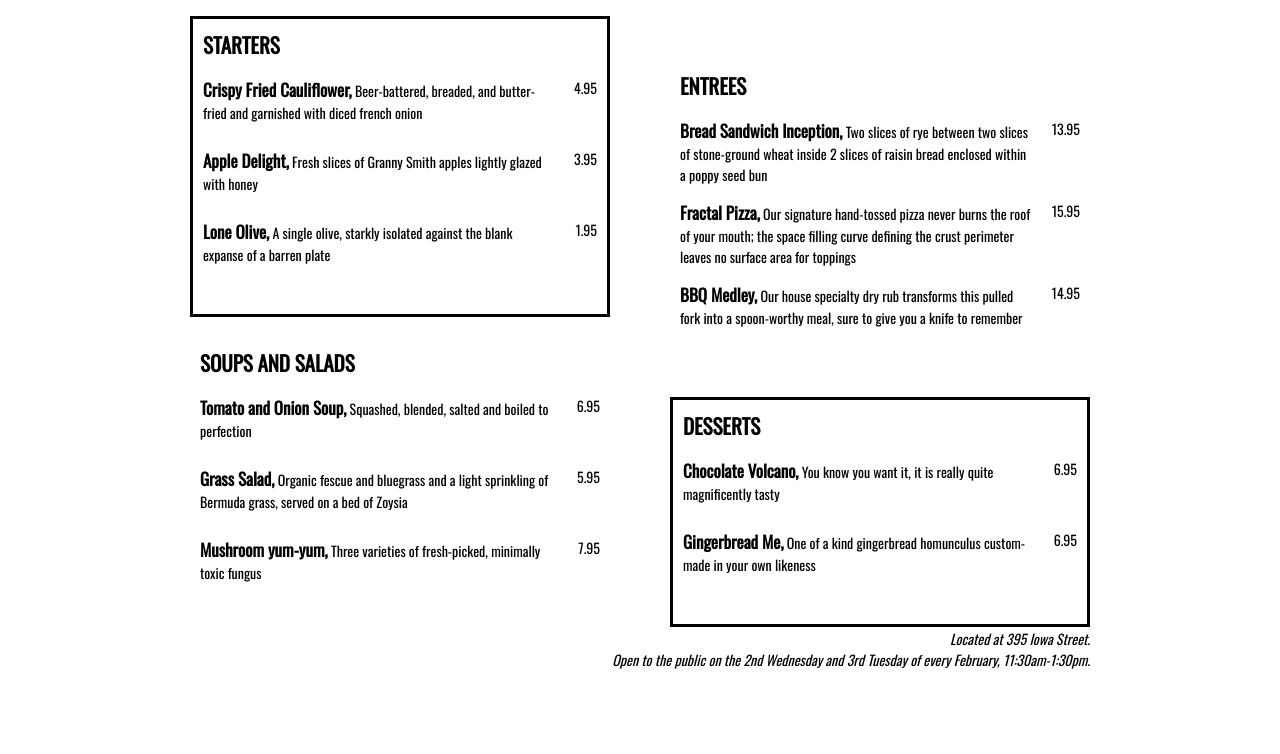
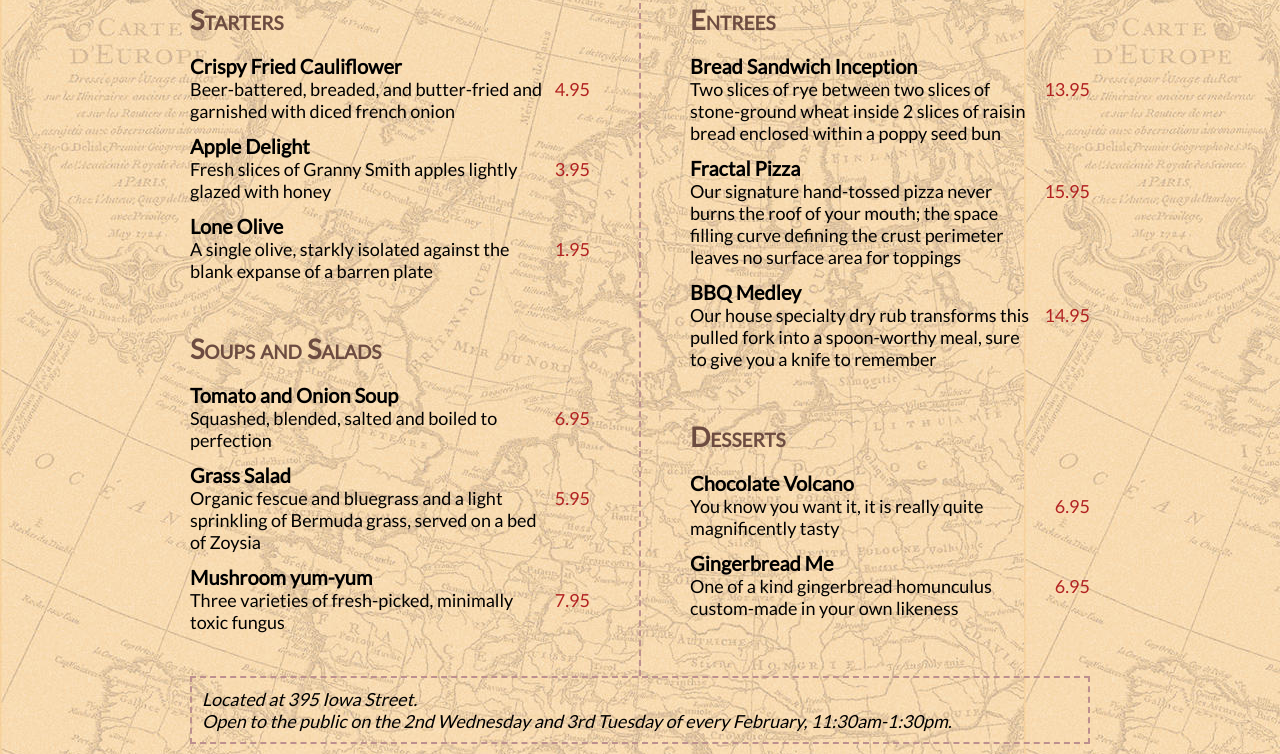
Before and after one commit to Kenzie-Academy-Brasil-Developers/estilizando-menu-restaurante-sprint-2-PedroHBasilio, a plain HTML site: page index.html in a window 1280 px wide. Shown: the part 130-884 px from the top of the page. Before the commit the page ends 810 px from the top, so only its background shows below. Drawn offline with nearby package versions, Linux system fonts and the light colour scheme; a web font is replaced by a local one.

Commit message:
Mudanças seguindo rubrica

```diff
--- a/index.html
+++ b/index.html
@@ -2,8 +2,8 @@
 <html>
 <head>
     <title>Rossum's Universal Restaurant</title>
-    <link id="s1" rel="stylesheet" href="./src/style1.css" disabled=true>
-    <link id="s2" rel="stylesheet" href="./src/style2.css" >
+    <link id="s1" rel="stylesheet" href="./src/style1.css" >
+    <link id="s2" rel="stylesheet" href="./src/style2.css" disabled=true>
 </head>
 <body>
     <div id="main">
--- a/src/style1.css
+++ b/src/style1.css
@@ -1,9 +1,9 @@
 @import url('https://fonts.googleapis.com/css?family=Lato|Supermercado+One');
 
 body {
-    background-image: url();
-    background-color: beige;
-    background-size: ;
+    background-image: url("./img/map-bg.jpg");
+    font-family: 'Lato', sans-serif;
+    font-size: 18px;
 }
 
 
--- a/src/style2.css
+++ b/src/style2.css
@@ -1,7 +1,11 @@
 @import url('https://fonts.googleapis.com/css?family=Bungee+Inline|Oswald');
 
+body {
+    font-family: 'Oswald';
+    font-size: 14px;
 
 }
+
 
 /* Use the 'Oswald' font family at 14px throughout the body of the document. */
 nav {font-family: sans-serif; font-size: 10px;}
@@ -11,8 +15,7 @@ nav {font-family: sans-serif; font-size: 10px;}
 #main {
     width: 900px;
     margin: 10px auto;
-    font-family: 'Oswald';
-    font-size: 14px;
+
 }
 /* Use the 'Bungee Inline' font at 46px and lighter weight for the restaurant name. */
 h1 {
@@ -29,7 +32,7 @@ section {margin-bottom: 20px; padding: 10px;}
 
 /* draw a 2px thick black border around the starters and desserts sections of the menu */
 #starters, #desserts{
-    border: solid black;
+    border: solid black 2px;
 }
 
 
@@ -45,7 +48,7 @@ h2 {
 dt {
     display: inline;
     font-weight: bold;
-    font-size: 17px;
+    font-size: 16px;
 }
 /* Make a comma appear after the name of each menu item (before the description) */
 dt::after {
```
